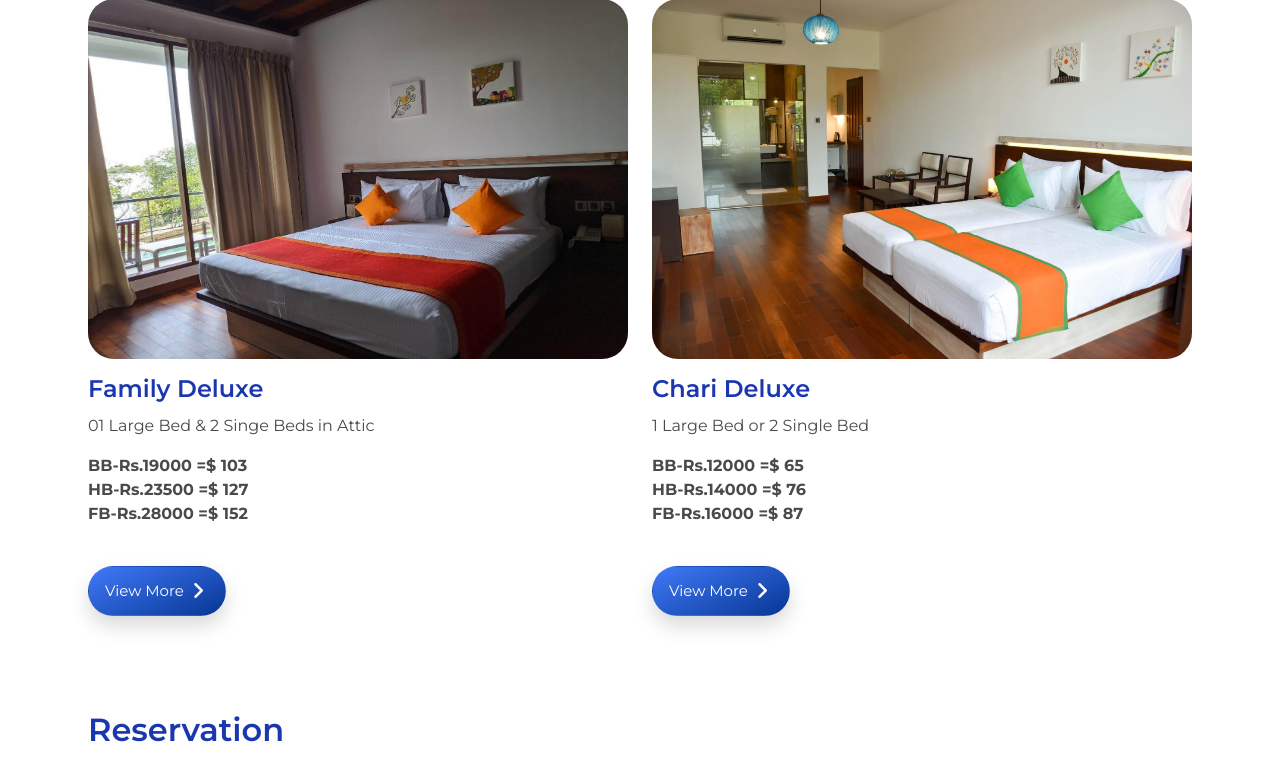
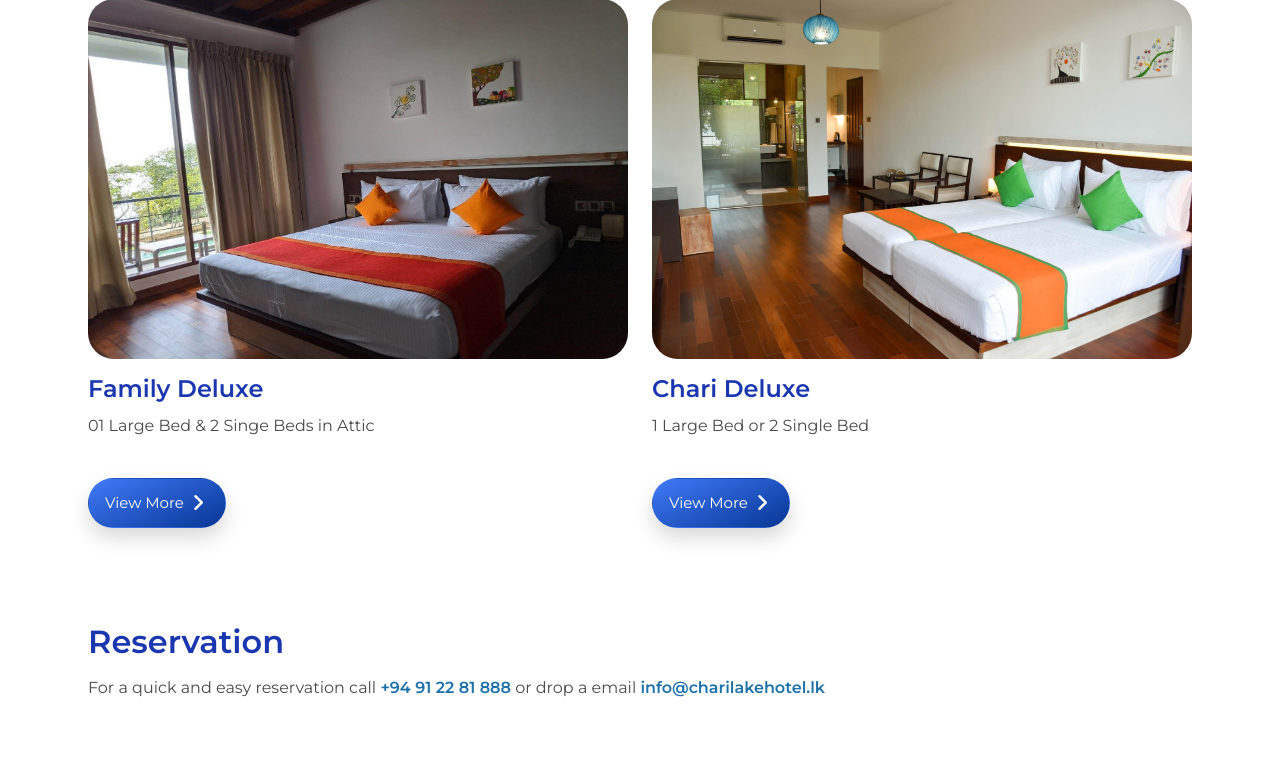
Before and after one commit to Iconicto/chari-lake, a Django app: page /rooms in a window 1280 px wide. Shown: the part 221-987 px from the top of the page. Run offline with Django 3.2, Linux system fonts and the light colour scheme; some libraries are stand-ins or nearby versions.

Commit message:
Removed room pricing

```diff
--- a/templates/frontend/rooms.html
+++ b/templates/frontend/rooms.html
@@ -32,11 +32,11 @@
                     <p class="has-text-justified mb-4 is-size-7-mobile">
                         01 Large Bed & 2 Singe Beds in Attic
                     </p>
-                    <p class="has-text-justified mb-4 is-size-7-mobile has-text-weight-bold">
-                        BB-Rs.19000 =$ 103<br/>
-                        HB-Rs.23500 =$ 127<br/>
-                        FB-Rs.28000 =$ 152
-                    </p>
+{#                    <p class="has-text-justified mb-4 is-size-7-mobile has-text-weight-bold">#}
+{#                        BB-Rs.19000 =$ 103<br/>#}
+{#                        HB-Rs.23500 =$ 127<br/>#}
+{#                        FB-Rs.28000 =$ 152#}
+{#                    </p>#}
                      <a href="{% url 'rooms_family_deluxe' %}">
                         <button class="button is-primary mt-5 px-4 py-5">
                             View More&nbsp;&nbsp;<i class="fas fa-angle-right"></i>
@@ -53,11 +53,11 @@
                     <p class="has-text-justified mb-4 is-size-7-mobile">
                         1 Large Bed or 2 Single Bed
                     </p>
-                    <p class="has-text-justified mb-4 is-size-7-mobile has-text-weight-bold">
-                        BB-Rs.12000 =$ 65<br/>
-                        HB-Rs.14000 =$ 76<br/>
-                        FB-Rs.16000 =$ 87
-                    </p>
+{#                    <p class="has-text-justified mb-4 is-size-7-mobile has-text-weight-bold">#}
+{#                        BB-Rs.12000 =$ 65<br/>#}
+{#                        HB-Rs.14000 =$ 76<br/>#}
+{#                        FB-Rs.16000 =$ 87#}
+{#                    </p>#}
                     <a href="{% url 'room_chari_deluxe' %}">
                         <button class="button is-primary mt-5 px-4 py-5">
                             View More&nbsp;&nbsp;<i class="fas fa-angle-right"></i>
```
